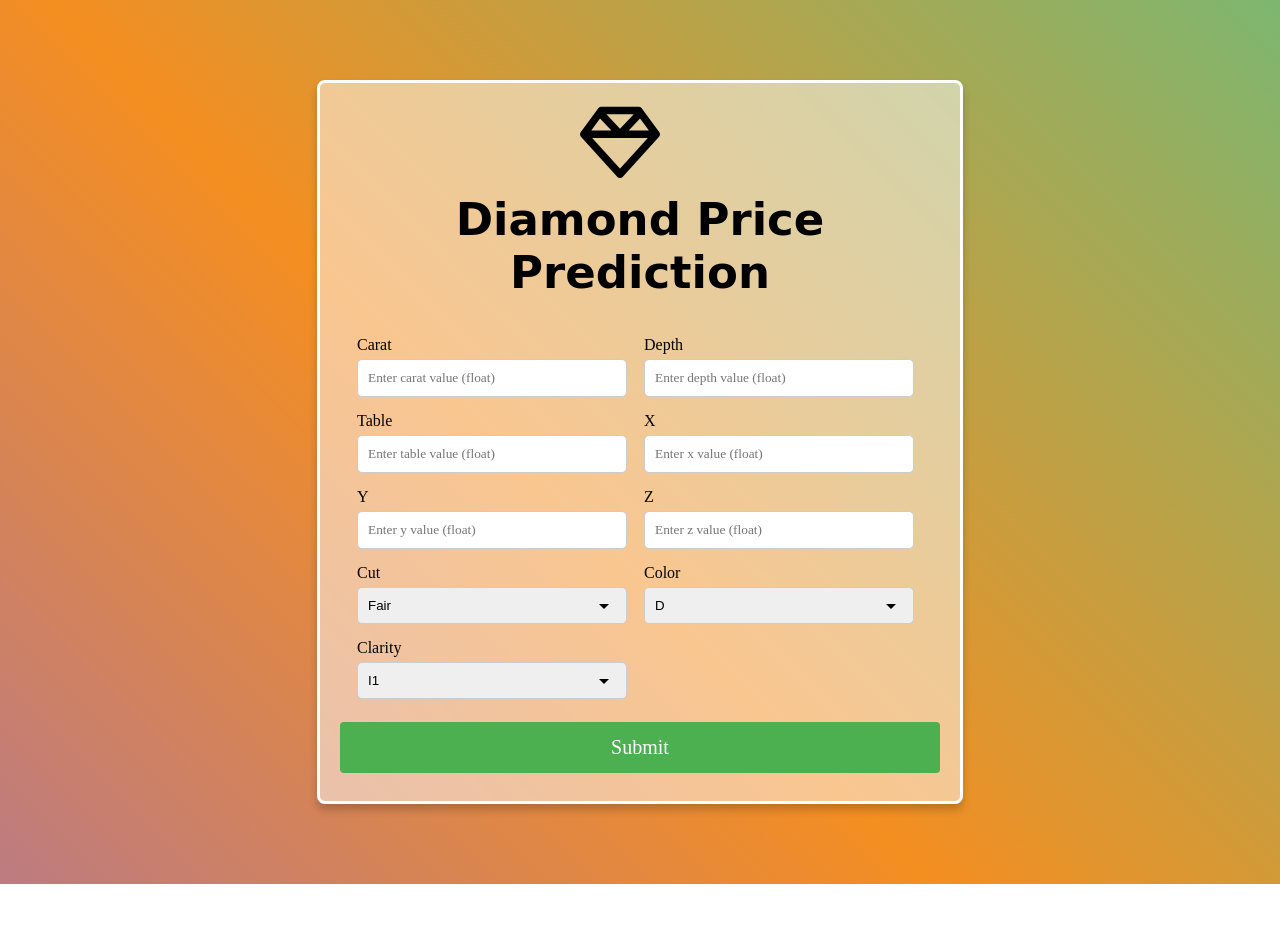
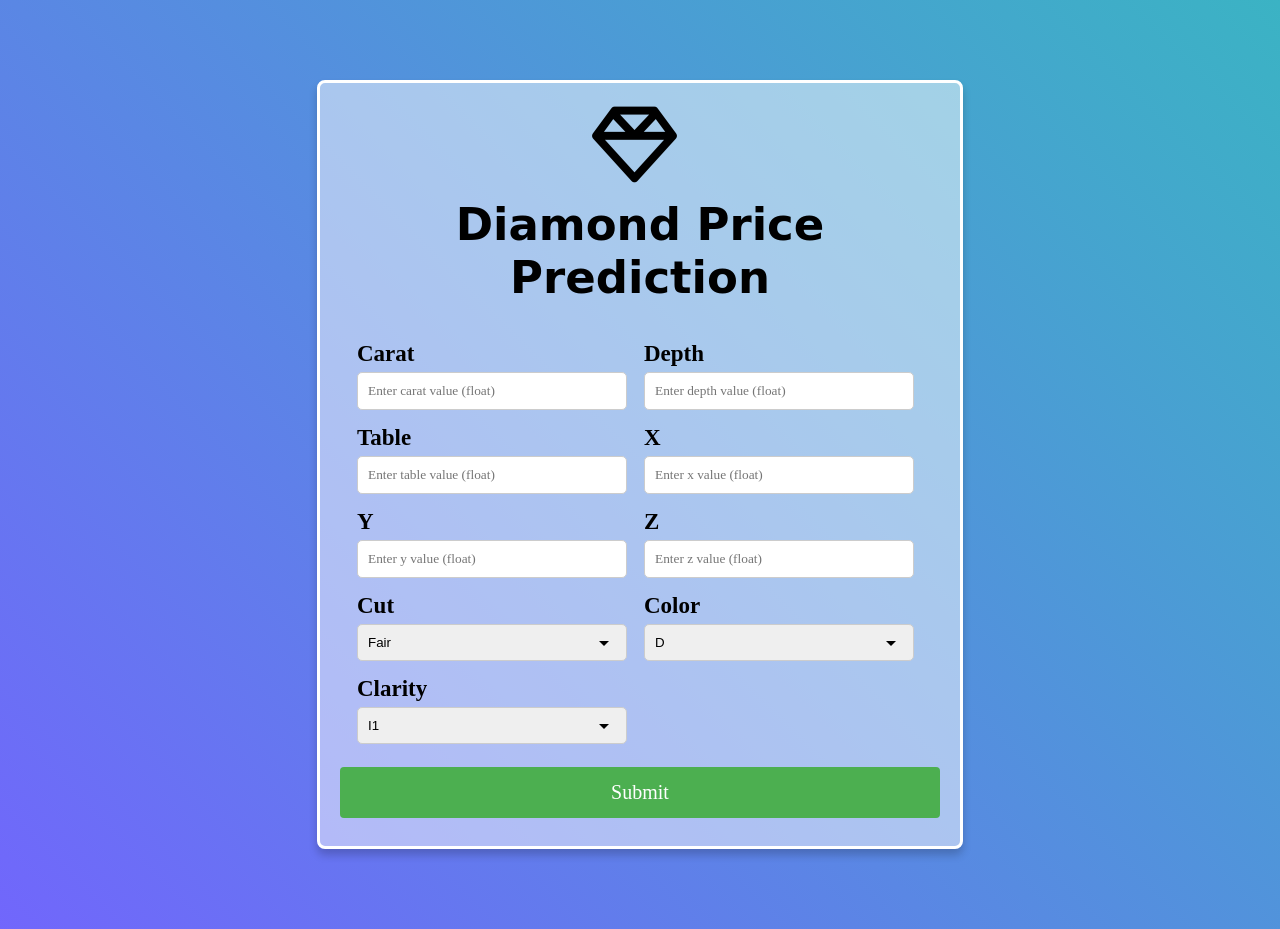
Before and after one commit to Rahul4112002/Diamond-Price-Prediction, a Flask app: page / in a window 1280 px wide. Before the commit the page ends 884 px from the top, so only its background shows below. Run offline with Flask 3, Linux system fonts and the light colour scheme.

Commit message:
git  commit

```diff
--- a/static/css/style.css
+++ b/static/css/style.css
@@ -1,7 +1,7 @@
 body {
   font-family: Arial, sans-serif;
   background-color: #ebebeb;
-  background: linear-gradient(45deg, #d2001a, #7462ff, #f48e21, #23d5ab);
+  background: linear-gradient(45deg, #d2001a, #7462ff, #23d5ab);
   background-size: 300% 300%;
   animation: color 12s ease-in-out infinite;
 }
@@ -62,6 +62,8 @@ body {
 }
 label {
   font-family: "Times New Roman", Times, serif;
+  font-size: 23px;
+  font-weight: 550;
 }
 input {
   font-family: "Times New Roman", Times, serif;
@@ -92,10 +94,26 @@ h3 {
   font-size: 30px;
 }
 .icon i {
-  font-size: 80px;
-  margin-left: 40%;
+  font-size: 85px;
+  margin-left: 42%;
 }
 span {
   color: black;
   font-family: cursive;
 }
+
+@media (min-width: 768px) {
+  .form-group {
+    width: 45%; /* Adjusted for responsiveness */
+    float: left;
+    padding-left: 17px;
+  }
+
+  .form-group:nth-child(odd) {
+    clear: both; /* Clearing float on odd elements */
+  }
+
+  .form-group:last-child {
+    float: right; /* Adjusted for responsiveness */
+  }
+}
```
